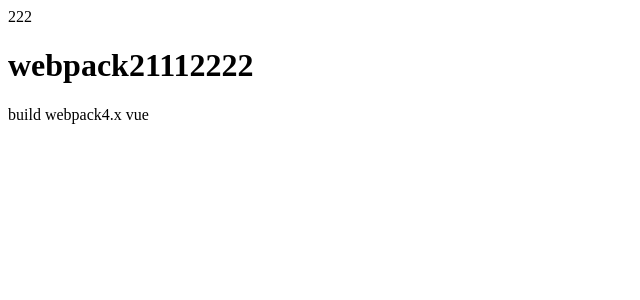
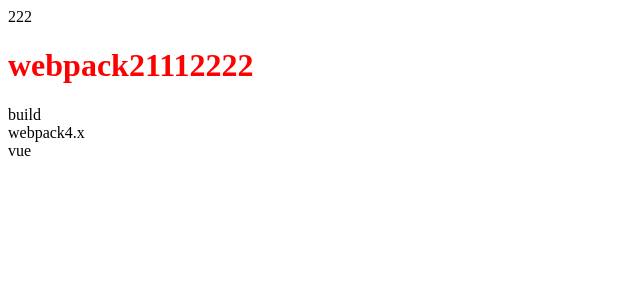
Before and after one commit to xiaosatufu/webpack4.x-vue, a Vue app in the folder src/: page / in a window 1280 px wide. Shown: the top 300 px of the page, without its empty margins (0-640 px from the left). Built offline with nearby package versions, Linux system fonts and the light colour scheme; the HTML template or start-up script is replaced by a standard one.

Commit message:
add css-module

```diff
--- a/package.json
+++ b/package.json
@@ -30,7 +30,9 @@
     "babel-loader": "^7.1.5",
     "babel-preset-env": "^1.7.0",
     "clean-webpack-plugin": "^2.0.2",
+    "css-loader": "^2.1.1",
     "eslint-plugin-vue": "^5.2.2",
+    "extract-text-webpack-plugin": "^3.0.2",
     "file-loader": "^3.0.1",
     "html-webpack-plugin": "^3.2.0",
     "less": "^3.9.0",
--- a/src/App.vue
+++ b/src/App.vue
@@ -1,7 +1,7 @@
 <template>
-  <div>
+  <div :class="$style.box">
     222
-    <h1>{{title}}</h1>
+    <h1 :class="$style.title">{{title}}</h1>
     <P>{{content}}</P>
     <!-- <img src="./assets/1.JPG" alt=""> -->
   </div>
@@ -18,5 +18,12 @@
 };
 </script>
 
-<style lang="scss" scoped>
+<style lang="scss"  module>
+.box {
+    width: 100px;
+    height: 100px;
+    .title {
+        color: red;
+    }
+}
 </style>
```
Also changed, not shown: 3 other files (tests, documents, lock files or other folders).
